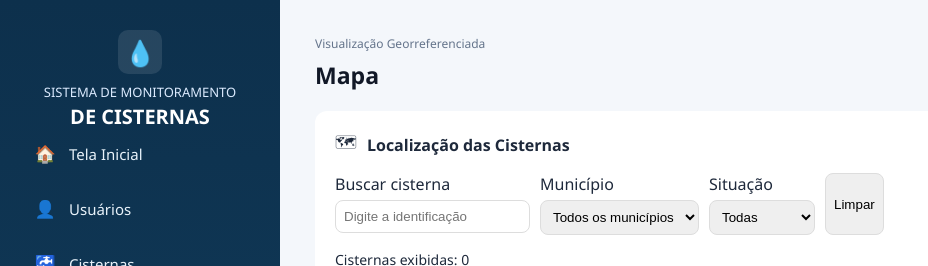
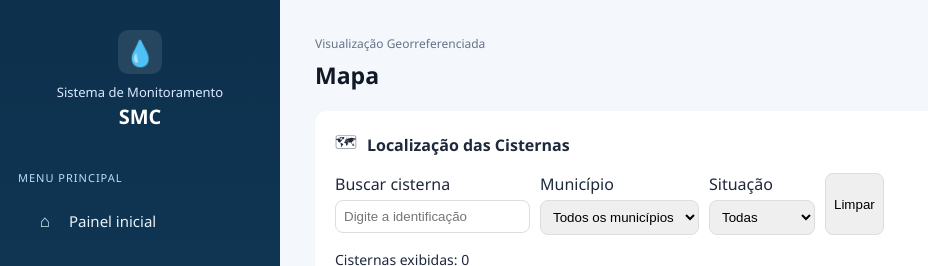
Before and after one commit to limaleticia2-ux/SMC, a Django app: page /mapa/ in a window 1280 px wide. Shown: the top 266 px of the page, without its empty margins (0-928 px from the left). Run offline with Django 5.2, Linux system fonts and the light colour scheme; the visitor is signed in with stand-in values (Sample User, id 1); data that the repository does not hold is empty.

Commit message:
Padroniza barra lateral da página de mapa

```diff
--- a/monitoramento/static/monitoramento/css/style.css
+++ b/monitoramento/static/monitoramento/css/style.css
@@ -42,6 +42,9 @@ body {
 
     width: 280px;
     height: 100vh;
+
+    display:flex;
+    flex-direction: column;
 
     padding: 30px 18px;
 
@@ -3910,3 +3913,38 @@ footer {
     box-shadow: none !important;
     color: inherit;
 }
+
+
+.logout-link {
+    display: flex;
+    align-items: center;
+    justify-content: center;
+    width: 100%;
+    margin-top: 12px;
+    padding: 12px;
+    box-sizing: border-box;
+    border: 1px solid rgba(255, 255, 255, 0.18);
+    border-radius: 10px;
+    background: transparent;
+    color: #e8f2fa;
+    text-align: center;
+    text-decoration: none;
+    font-size: 13px;
+    font-weight: 600;
+    cursor: pointer;
+}
+
+.logout-link:hover {
+    background: rgba(255, 255, 255, 0.10);
+    color: white;
+    text-decoration: none;
+}
+
+
+.menu-title {
+    margin-bottom: 12px;
+    color: #bfdbfe;
+    font-size: 11px;
+    text-transform: uppercase;
+    letter-spacing: 1px;
+}
--- a/monitoramento/templates/monitoramento/mapa.html
+++ b/monitoramento/templates/monitoramento/mapa.html
@@ -26,27 +26,68 @@
 <body>
 <div class="layout">
 
+
 <aside class="sidebar">
-<a href="{% url 'apresentacao' %}" class="logo">
-    <div class="logo-icon">&#128167;</div>
-    <div class="logo-text">
-        <span>SISTEMA DE MONITORAMENTO</span>
-        <strong>DE CISTERNAS</strong>
+
+    <a href="{% url 'apresentacao' %}" class="logo" style="text-decoration: none !important; color: inherit;">
+        <div class="logo-icon">💧</div>
+
+        <div class="logo-text">
+            <span>Sistema de Monitoramento</span>
+            <strong>SMC</strong>
+        </div>
+    </a>
+
+    <div class="menu-title">Menu principal</div>
+
+    <nav class="menu">
+        <a href="{% url 'index' %}" class="menu-item">
+            <span>⌂</span>
+            <p>Painel inicial</p>
+        </a>
+
+        <a href="{% url 'lista_usuarios' %}" class="menu-item">
+            <span>♙</span>
+            <p>Usuários</p>
+        </a>
+
+        <a href="{% url 'lista_cisternas' %}" class="menu-item">
+            <span>▣</span>
+            <p>Cisternas</p>
+        </a>
+
+        <a href="{% url 'monitoramento' %}" class="menu-item">
+            <span>◉</span>
+            <p>Monitoramento</p>
+        </a>
+
+        <a href="{% url 'lista_alertas' %}" class="menu-item">
+            <span>⚑</span>
+            <p>Alertas</p>
+        </a>
+
+        <a href="{% url 'mapa' %}" class="menu-item active">
+            <span>⌖</span>
+            <p>Mapa</p>
+        </a>
+    </nav>
+
+    <div class="sidebar-bottom">
+        <div class="user-box">
+            <div class="user-avatar">
+                {{ request.user.username|first|upper }}
+            </div>
+
+            <div class="user-info">
+                <strong>{{ request.user.get_full_name|default:request.user.username }}</strong>
+                <small>Usuário conectado</small>
+            </div>
+        </div>
+
+        <a href="{% url 'logout' %}" class="logout-link">
+            ↪ &nbsp; Sair
+        </a>
     </div>
-</a><nav class="menu">
-<a href="{% url 'index' %}" class="menu-item"><span>&#127968;</span><p>Tela Inicial</p></a>
-<a href="{% url 'lista_usuarios' %}" class="menu-item"><span>&#128100;</span><p>Usuários</p></a>
-<a href="{% url 'lista_cisternas' %}" class="menu-item"><span>&#128688;</span><p>Cisternas</p></a>
-<a href="{% url 'monitoramento' %}" class="menu-item"><span>&#9687;</span><p>Monitoramento</p></a>
-<a href="{% url 'lista_alertas' %}" class="menu-item"><span>&#9888;</span><p>Alertas</p></a>
-<a href="{% url 'mapa' %}" class="menu-item active"><span>&#128506;</span><p>Mapa</p></a>
-</nav>
-<div class="user-box"><div class="user-avatar">{{ request.user.username|first|upper }}</div><div class="user-info"><strong>{{ request.user.username }}</strong><small>Usuário do sistema</small></div></div>
-
-        <form action="{% url 'logout' %}" method="post" style="margin:12px 16px 16px;">
-            {% csrf_token %}
-            <button type="submit" style="width:100%;padding:10px;border:1px solid #dbe3ec;border-radius:8px;background:#fff;color:#183247;cursor:pointer;font-weight:600;">Sair do sistema</button>
-        </form>
 
 </aside>
 
```
